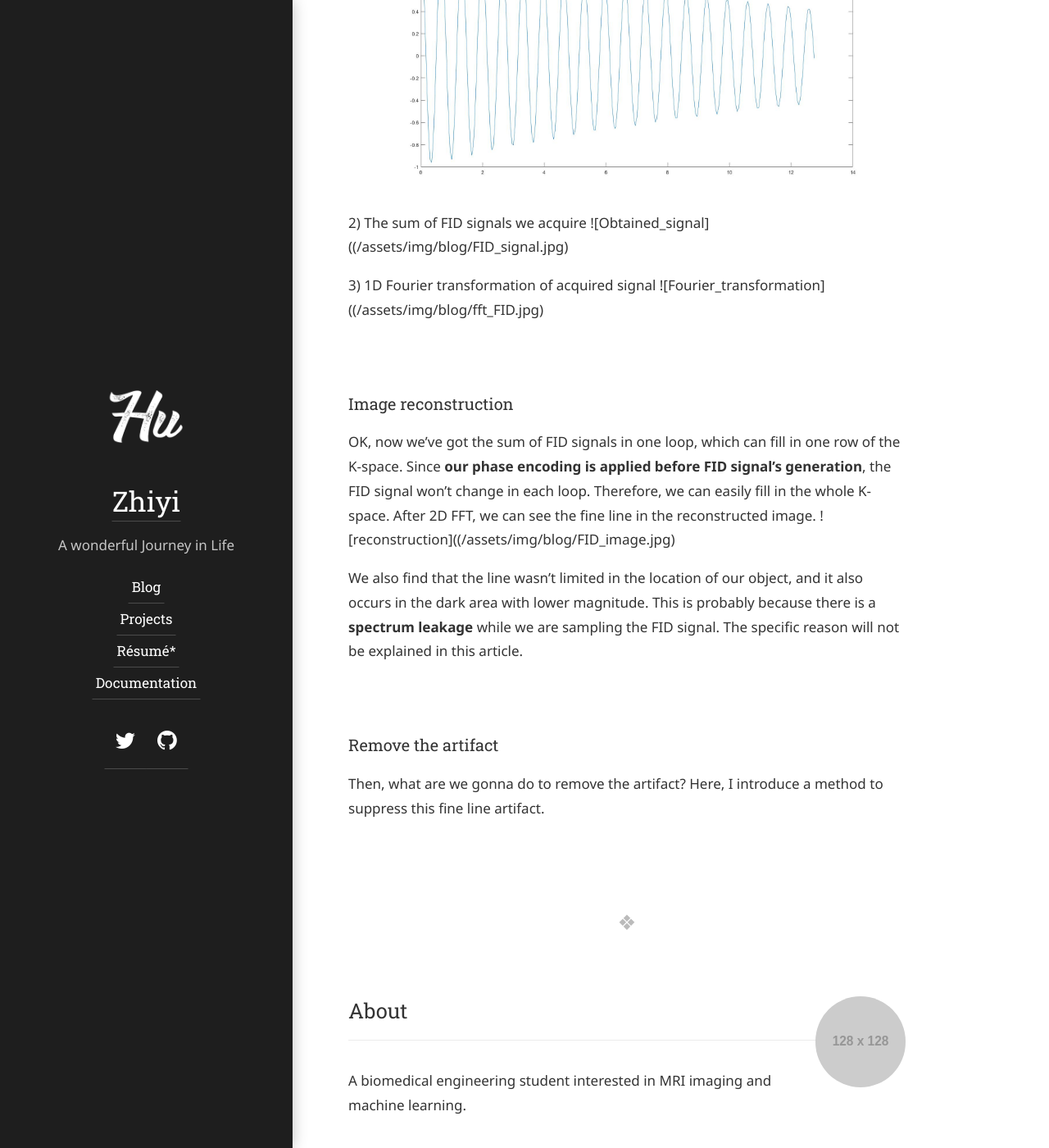
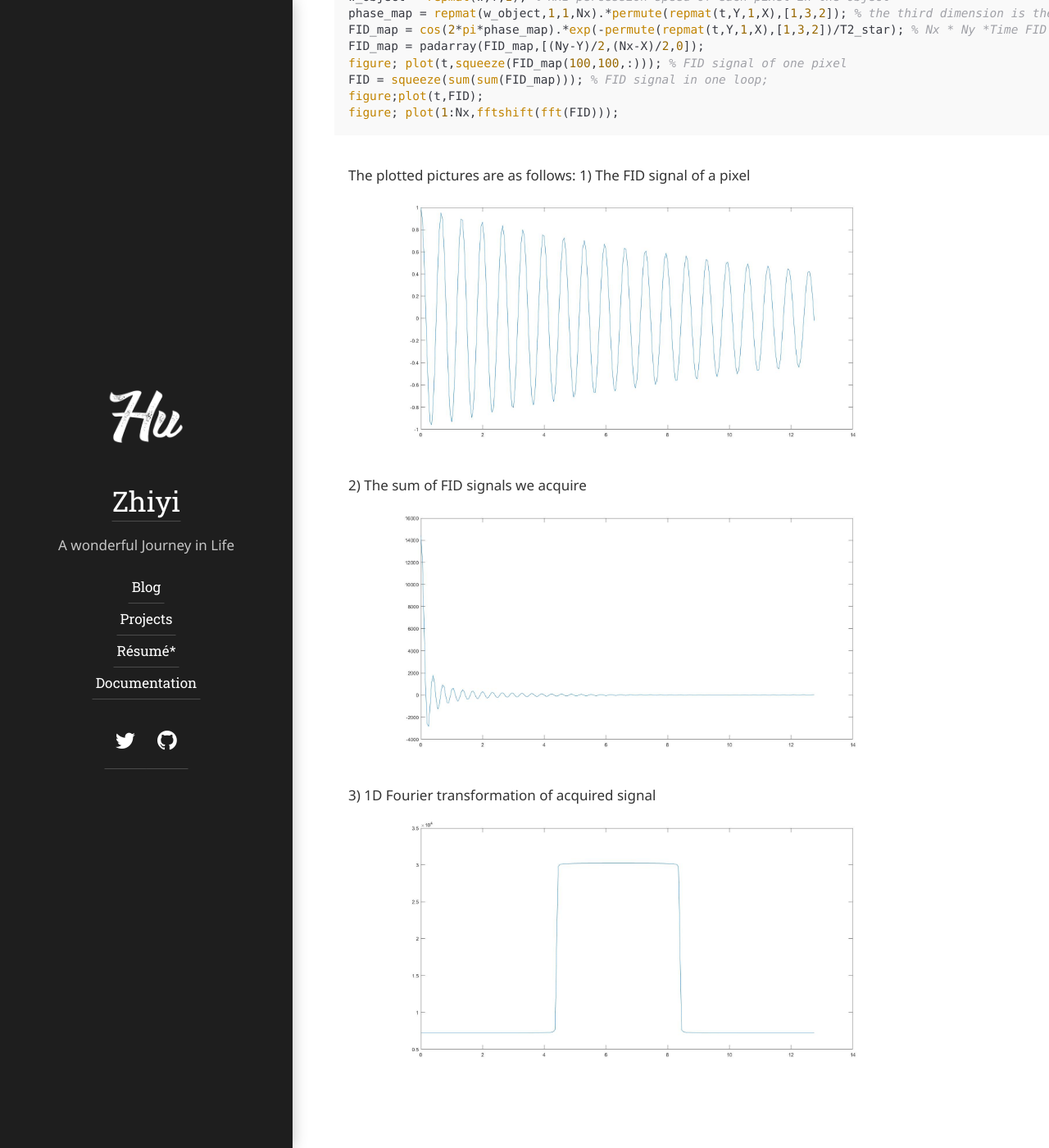
Before and after one commit to JacquelineHu/JacquelinHu.github.io, a Jekyll site: the page built from hydejack/_posts/2019-11-14-FID-noise-in-SE.md, in a window 1280 px wide and 1400 px high, scrolled down 4345 px. Shown: the whole window at 82% size. Built offline with Jekyll 4.4.1, drawn with Linux system fonts in a browser that asks for light colours; some web fonts are replaced; our own code applies the rules of GitHub Pages for plain Markdown files; some of the changed text lies outside the part shown.

Commit message:
Update 2019-11-14-FID-noise-in-SE.md

```diff
--- a/hydejack/_posts/2019-11-14-FID-noise-in-SE.md
+++ b/hydejack/_posts/2019-11-14-FID-noise-in-SE.md
@@ -39,9 +39,7 @@ Then, what does the FID signal have to do with the fine line? Let's deduce their
 ### Model
 To make things easier, let's assume we are now imaging a homogeneous object in the middle of the FOV. It is only a plane so there is no slice selection. Every while pixel would generate its own FID signal, but notice that **what we are doing is to produce the artifact of FID signal, not reconstructing this image**.
 
-<div align=center>
-<img src="/assets/img/blog/FID_model.jpg" width="350")
-</div>
+<div align="center"><img src="/assets/img/blog/FID_model.jpg" width="350"></div>
 
 ### Setting the parameters
 First, let's set some parameters of the object we are imaging and the image we are expecting to acquire.
@@ -93,10 +91,10 @@ The plotted pictures are as follows:
 ![FID_one_pixel](/assets/img/blog/FID_one_pixel.jpg)
 
 2) The sum of FID signals we acquire
-![Obtained_signal]((/assets/img/blog/FID_signal.jpg)
+![Obtained_signal](/assets/img/blog/FID_signal.jpg)
 
 3) 1D Fourier transformation of acquired signal
-![Fourier_transformation]((/assets/img/blog/fft_FID.jpg)
+![Fourier_transformation](/assets/img/blog/fft_FID.jpg)
 
 ### Image reconstruction
 OK, now we've got the sum of FID signals in one loop, which can fill in one row of the K-space. Since **our phase encoding is applied before FID signal's generation**, the FID signal won't change in each loop. Therefore, we can easily fill in the whole K-space. After 2D FFT, we can see the fine line in the reconstructed image.
```
